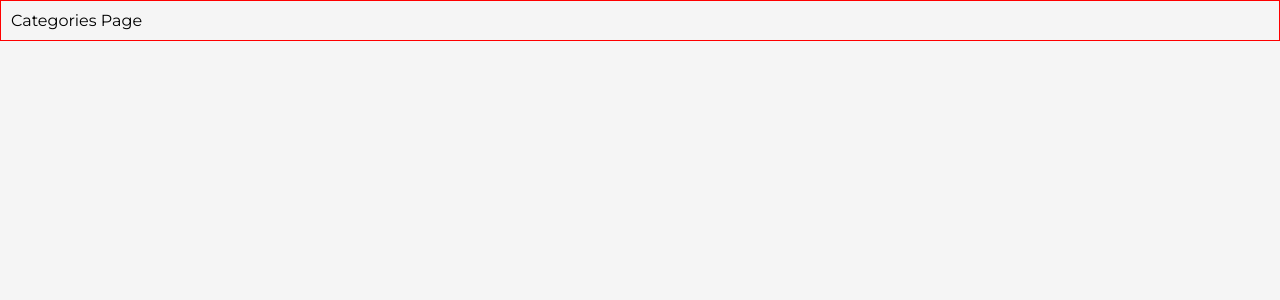
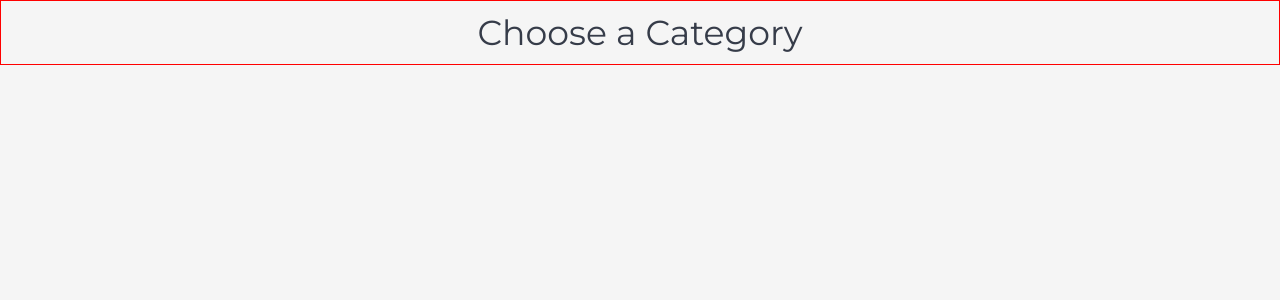
Before and after one commit to shadeemerhi/wheel-of-fortune, a Next.js app: page / in a window 1280 px wide. Shown: the top 300 px of the page. Built offline with nearby package versions, Linux system fonts and the light colour scheme.

Commit message:
create game provider

```diff
--- a/src/components/Categories/index.tsx
+++ b/src/components/Categories/index.tsx
@@ -2,7 +2,11 @@ import React from "react";
 
 type CategoriesProps = {};
 
-const index: React.FC<CategoriesProps> = () => {
-  return <div className="component_wrapper">Categories Page</div>;
+const Categories: React.FC<CategoriesProps> = () => {
+  return (
+    <div className="component_wrapper">
+      <span className="primary_text xl_text">Choose a Category</span>
+    </div>
+  );
 };
-export default index;
+export default Categories;
--- /dev/null
+++ b/src/context/GameProvider.tsx
@@ -0,0 +1,31 @@
+import React, { ReactNode, useState } from "react";
+
+interface GameContextInterface {
+  gameState: GameState;
+}
+
+export const GameContext = React.createContext<GameContextInterface>({});
+
+interface GameProviderProps {
+  children: ReactNode;
+}
+
+type GameState = {
+  category: string;
+};
+
+const DEFAULT_GAME_STATE: GameState = {
+  category: "Sports",
+};
+
+const GameProvider = ({ children }: GameProviderProps) => {
+  const [gameState, setGameState] = useState<GameState>(DEFAULT_GAME_STATE);
+
+  const value: GameContextInterface = {
+    gameState,
+  };
+
+  return <GameContext.Provider value={value}>{children}</GameContext.Provider>;
+};
+
+export default GameProvider;
--- a/src/pages/_app.tsx
+++ b/src/pages/_app.tsx
@@ -1,8 +1,13 @@
 import "../styles/globals.scss";
 import type { AppProps } from "next/app";
+import GameProvider from "../context/GameProvider";
 
 function MyApp({ Component, pageProps }: AppProps) {
-  return <Component {...pageProps} />;
+  return (
+    <GameProvider>
+      <Component {...pageProps} />
+    </GameProvider>
+  );
 }
 
 export default MyApp;
--- a/src/pages/index.tsx
+++ b/src/pages/index.tsx
@@ -1,11 +1,17 @@
-import { useState } from "react";
+import { useState, useContext } from "react";
 import type { NextPage } from "next";
 
 import Layout from "../components/Layout";
 import Categories from "../components/Categories";
 
+import { GameContext } from "../context/GameProvider";
+
 const Home: NextPage = () => {
   const [step, setStep] = useState(0);
+
+  const { gameState } = useContext(GameContext);
+  console.log("HERE IS GAME STATE", gameState);
+
   return (
     <Layout>
       <Categories />
--- a/src/styles/globals.scss
+++ b/src/styles/globals.scss
@@ -3,7 +3,7 @@ $sm-text: 10pt;
 $md-text: 12pt;
 $mdlg-text: 14pt;
 $lg-text: 16pt;
-$xl-text: 18pt;
+$xl-text: 26pt;
 
 $border-radius: 10px;
 
@@ -48,6 +48,45 @@ button {
 }
 
 .component_wrapper {
+  display: flex;
+  flex-direction: column;
+  align-items: center;
   border: 1px solid red;
   padding: 10px;
 }
+
+.primary_text {
+  color: $text-primary;
+}
+
+.light_text {
+  font-weight: 300;
+}
+
+.medium_text {
+  font-weight: 500;
+}
+
+.heavy_text {
+  font-weight: 700;
+}
+
+.italic_text {
+  font-style: italic;
+}
+
+.xs_text {
+  font-size: $xs-text;
+}
+
+.sm_text {
+  font-size: $sm-text;
+}
+
+.md_text {
+  font-size: $md-text;
+}
+
+.xl_text {
+  font-size: $xl-text;
+}
```
